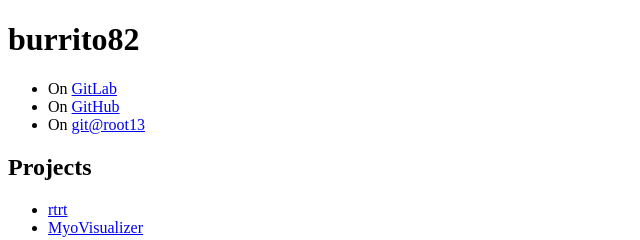
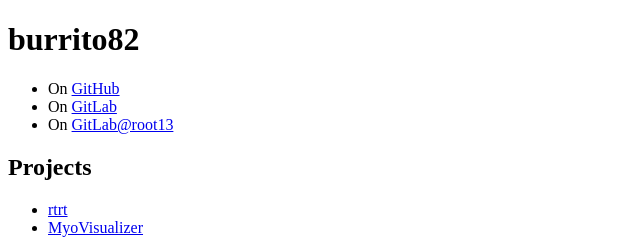
Before and after one commit to burrito82/burrito82.github.io, a plain HTML site: page index.html in a window 1280 px wide. Shown: the top 240 px of the page, 0-640 px from the left. Drawn offline with Linux system fonts and the light colour scheme.

Commit message:
CHG: git.root13.de port changed

```diff
--- a/index.html
+++ b/index.html
@@ -6,9 +6,9 @@
     <body>
         <h1>burrito82</h1>
         <ul>
+            <li>On <a href="http://github.com/burrito82">GitHub</a></li>
             <li>On <a href="http://gitlab.com/u/burrito82">GitLab</a></li>
-            <li>On <a href="http://github.com/burrito82">GitHub</a></li>
-            <li>On <a href="https://git.root13.de/u/burrito82">git@root13</a></li>
+            <li>On <a href="https://git.root13.de:4242/u/burrito82">GitLab@root13</a></li>
         </ul>
         <h2>Projects</h2>
         <ul>
```
